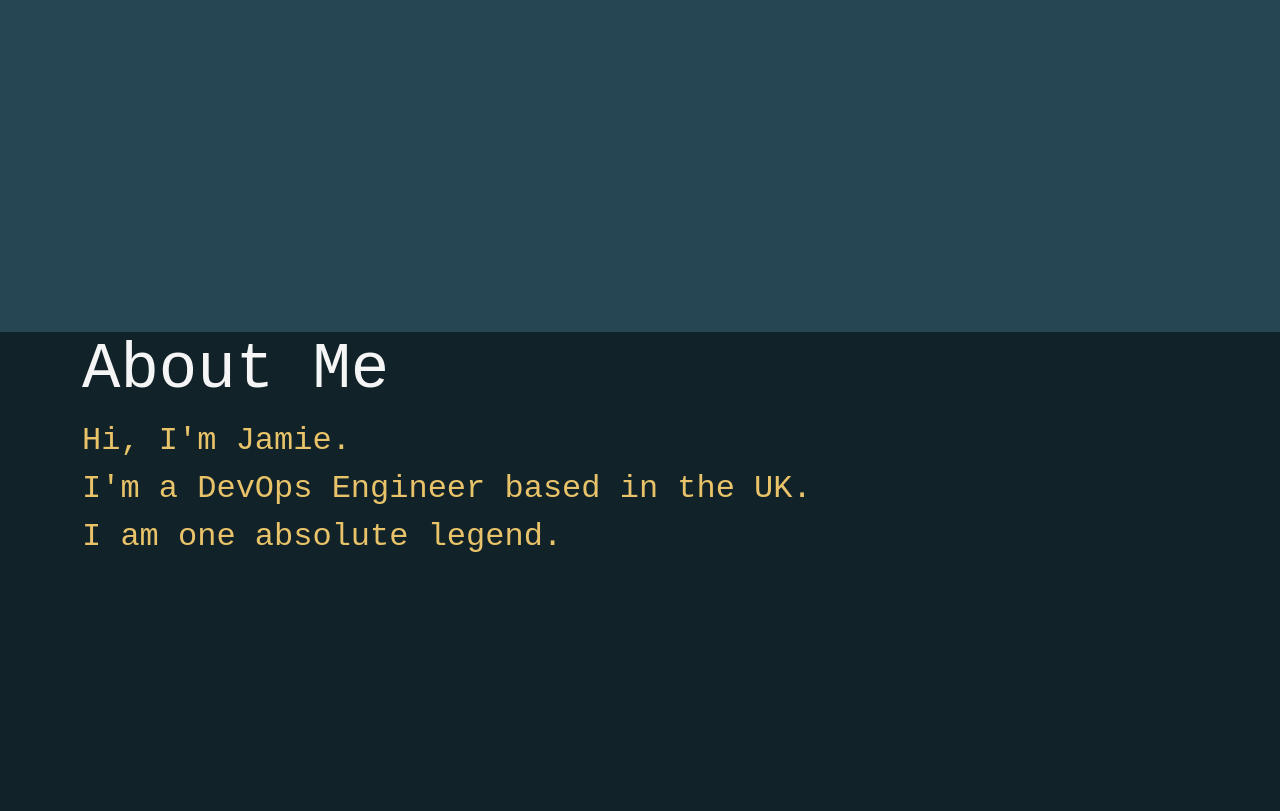
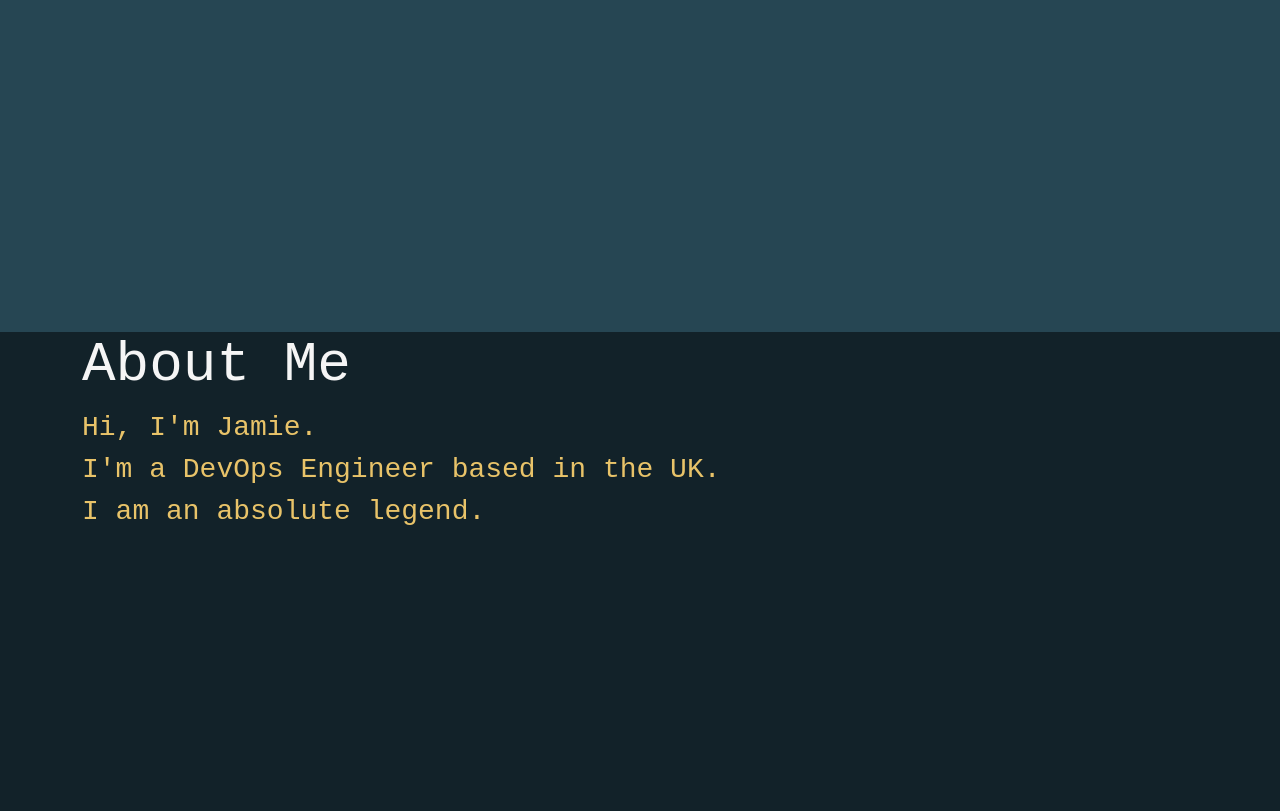
Before and after one commit to jmemorgzy/portfolio, a plain HTML site: page index.html in a window 1280 px wide. Shown: the part 527-1338 px from the top of the page. Drawn offline with nearby package versions, Linux system fonts and the light colour scheme.

Commit message:
editted font size and changed some wording

```diff
--- a/css/styles.css
+++ b/css/styles.css
@@ -80,13 +80,13 @@ section {
 }
 
 .title {
-    font-size: 64px;
+    font-size: 56px;
     animation: fadeIn 5s;
     color: whitesmoke;
 }
 
 .subtitle {
-    font-size: 32px;
+    font-size: 28px;
     animation: fadeIn 6.5s;
     color: #E9C46A;
 }
--- a/index.html
+++ b/index.html
@@ -45,7 +45,7 @@
             <div class="row aboutmediv min-vh-100">
                 <div class="col">
                     <h1 class="mt-auto title">About Me</h2>
-                    <p class="subtitle">Hi, I'm Jamie. <br> I'm a DevOps Engineer based in the UK. <br> I am one absolute legend.</p>
+                    <p class="subtitle">Hi, I'm Jamie. <br> I'm a DevOps Engineer based in the UK. <br> I am an absolute legend.</p>
                 </div>
             </div>
         </div>
```
